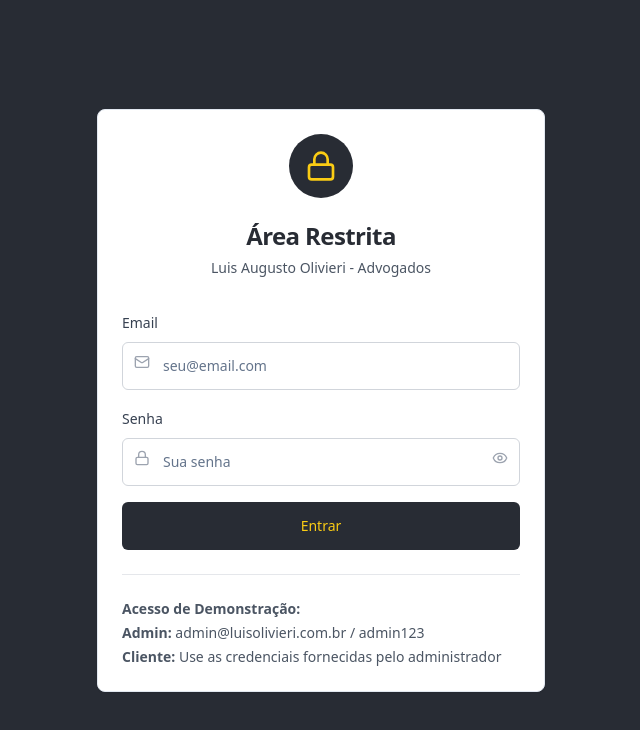
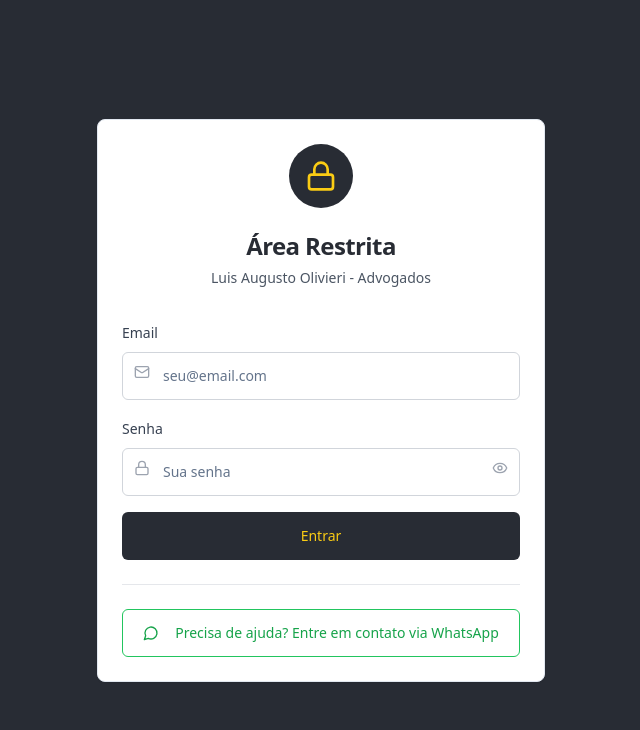
Before and after one commit to diegohsf/olivieri-direitos-online, a React (Vite) app: page /login in a window 1280 px wide. Shown: the top 730 px of the page, without its empty margins (319-959 px from the left). Built offline with nearby package versions, Linux system fonts and the light colour scheme.

Commit message:
Remove demo access and add WhatsApp button
Removed demo access credentials from the login page and added a button linking to the WhatsApp for support.

```diff
--- a/src/pages/Login.tsx
+++ b/src/pages/Login.tsx
@@ -5,7 +5,7 @@ import { Button } from "@/components/ui/button";
 import { Input } from "@/components/ui/input";
 import { Card, CardContent, CardDescription, CardHeader, CardTitle } from "@/components/ui/card";
 import { toast } from "sonner";
-import { Lock, Mail, Eye, EyeOff } from "lucide-react";
+import { Lock, Mail, Eye, EyeOff, MessageCircle } from "lucide-react";
 import { supabase } from "@/integrations/supabase/client";
 
 const Login = () => {
@@ -52,6 +52,14 @@ const Login = () => {
     } finally {
       setLoading(false);
     }
+  };
+
+  const handleWhatsAppContact = () => {
+    // Número do WhatsApp do escritório - ajuste conforme necessário
+    const whatsappNumber = "5511999999999"; // Substitua pelo número real
+    const message = "Olá! Estou com problemas para acessar a área restrita do site.";
+    const whatsappUrl = `https://wa.me/${whatsappNumber}?text=${encodeURIComponent(message)}`;
+    window.open(whatsappUrl, '_blank');
   };
 
   return (
@@ -117,11 +125,14 @@ const Login = () => {
           </form>
 
           <div className="pt-6 border-t border-gray-200">
-            <div className="text-sm text-gray-600 space-y-1">
-              <p><strong>Acesso de Demonstração:</strong></p>
-              <p><strong>Admin:</strong> admin@luisolivieri.com.br / admin123</p>
-              <p><strong>Cliente:</strong> Use as credenciais fornecidas pelo administrador</p>
-            </div>
+            <Button
+              onClick={handleWhatsAppContact}
+              variant="outline"
+              className="w-full h-12 border-green-500 text-green-600 hover:bg-green-50 font-medium"
+            >
+              <MessageCircle className="w-4 h-4 mr-2" />
+              Precisa de ajuda? Entre em contato via WhatsApp
+            </Button>
           </div>
         </CardContent>
       </Card>
```
